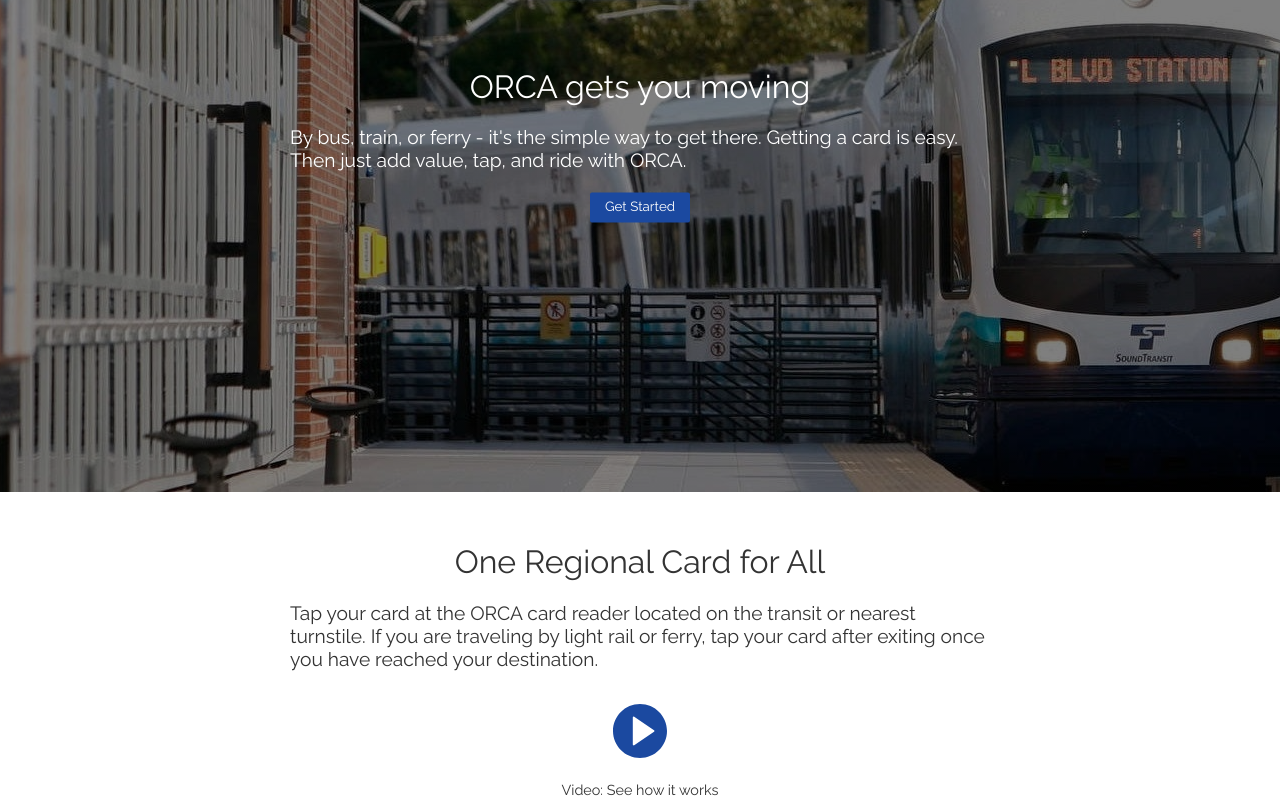
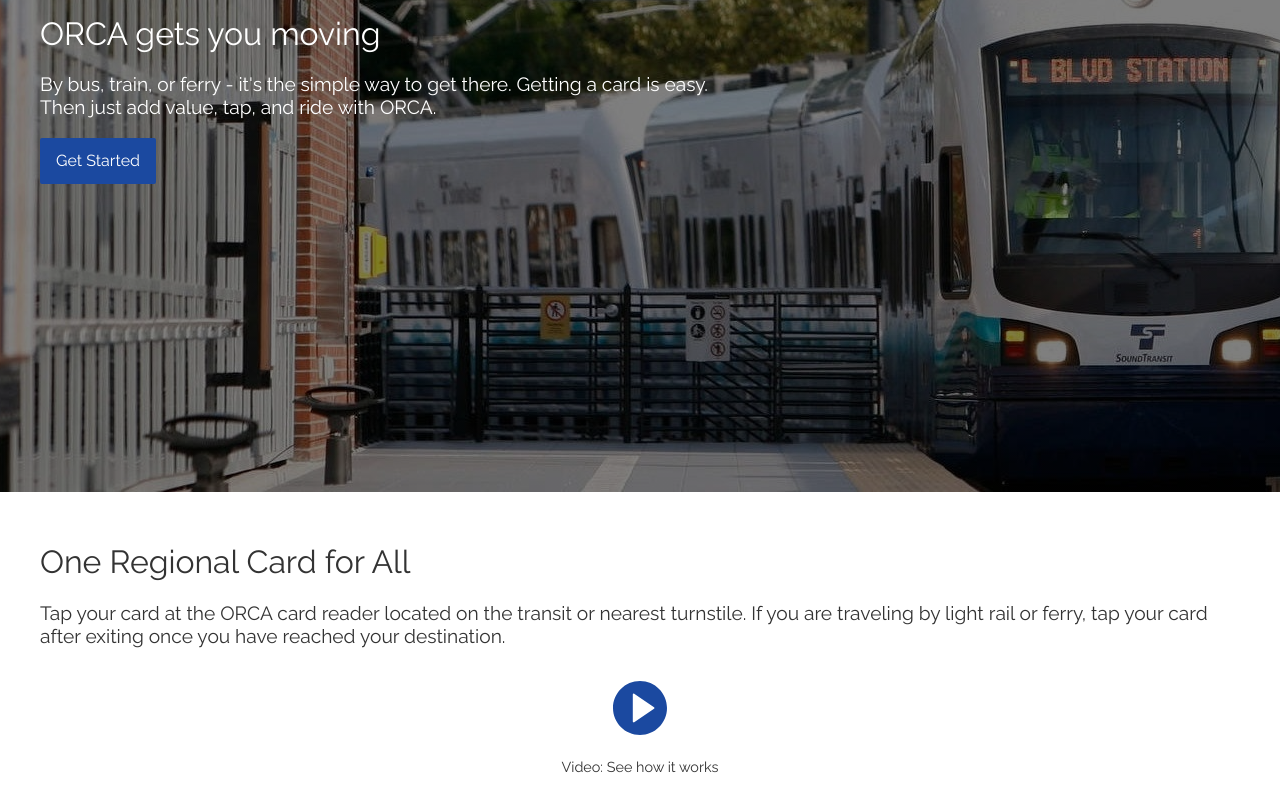
Before and after one commit to gameofjones/orca, an Angular app in the folder orca/: page /orca/ in a window 1280 px wide. Shown: the part 220-1020 px from the top of the page. Built offline with nearby package versions, Linux system fonts and the light colour scheme.

Commit message:
Finish restyling home/home.component.html for now...

```diff
--- a/orca/src/app/home/home.component.css
+++ b/orca/src/app/home/home.component.css
@@ -26,7 +26,7 @@
     cursor: pointer;
 }
 
-.hero {
+.hero-background {
     position: relative;
     height: 645px;
     max-height: calc(100vh - 69px);
@@ -37,23 +37,20 @@
     padding: 0px;
 }
 
-.hero-text-container {
-    position: absolute;
-    top: 50%;
-    width: 100%;
-    -moz-transform: translateY(-70%);
-    -ms-transform: translateY(-70%);
-    -webkit-transform: translateY(-70%);
-    transform: translateY(-70%);
+.hero-container {
+    display: flex;
+    height: 70%;
+    padding: 16px;
     color: white;
 }
 
-.hero-center {
-    width: 90%;
-    margin-right: auto;
-    margin-left: auto;
-    padding-left: 0.625rem;
-    padding-right: 0.625rem;
+.c {
+    margin: auto;
+    width: 1200px;
+}
+
+.d {
+    width: 100%;
     max-width: 700px;
 }
 
@@ -80,14 +77,14 @@
     display: flex;
     -webkit-flex-wrap: wrap;
     flex-wrap: wrap;
-    max-width: 1400px;
+    max-width: 1200px;
     padding: 30px 20px;
     margin-right: auto;
     margin-left: auto;
 }
 
 .about-cell {
-    padding: 0 20px 0 0;
+    padding: 0 10px;
 }
 
 .about-svg {
@@ -118,14 +115,17 @@
 }
 
 .how-to-container {
-    max-width: 1200px;
     padding: 30px 20px;
     margin-right: auto;
     margin-left: auto;
 }
 
+.how-to {
+    max-width: 1200px;
+    margin: auto;
+}
+
 .how-to-subtitle {
-    max-width: 700px;
     margin: auto;
 }
 
--- a/orca/src/app/home/home.component.html
+++ b/orca/src/app/home/home.component.html
@@ -1,19 +1,23 @@
-<div class="hero">
-    <div class="hero-text-container">
-        <div class="hero-center">
-            <h1 style="text-align: center">{{ heroText }}</h1>
-                <p><span style="color: white">{{ heroSubText }}</span></p>
-            <div style="text-align: center"><button class="btn">{{ getStarted }}</button></div>
+<div class="hero-background">
+    <div class="hero-container">
+        <div class="c">
+            <div class="d">
+                <h1>{{ heroText }}</h1>
+                    <p><span style="color: white">{{ heroSubText }}</span></p>
+                <button class="btn" style="height: 2.875rem; width: 7.25rem; font-size: 1em">{{ getStarted }}</button>
+            </div>
         </div>
     </div>
 </div>
-<div id="how-to" class="how-to-container">
-    <h1 style="text-align: center">{{ orca }}</h1>
-    <p class="how-to-subtitle">{{ howTo }}</p>
-    <div class="play-button-container">
-        <a href="#overlay"><span class="play-button"></span></a>
+<div class="how-to-container">
+    <div id="how-to" class="how-to">
+        <h1>{{ orca }}</h1>
+        <p class="how-to-subtitle">{{ howTo }}</p>
+        <div class="play-button-container">
+            <a href="#overlay"><span class="play-button"></span></a>
+        </div>
+        <p class="play-button-subtitle">{{ video }}</p>
     </div>
-    <p class="play-button-subtitle">{{ video }}</p>
 </div>
 <div class="about-container">
     <div class="grid about">
--- a/orca/src/index.html
+++ b/orca/src/index.html
@@ -7,9 +7,94 @@
   <meta name="viewport" content="width=device-width, initial-scale=1">
   <link href="https://fonts.googleapis.com/css?family=Raleway" rel="stylesheet">
   <link rel="icon" type="image/png" href="crown-1.png">
+  <style>
+    .loader {
+        color: #1b49a0;
+        font-size: 90px;
+        text-indent: -9999em;
+        overflow: hidden;
+        width: 1em;
+        height: 1em;
+        border-radius: 50%;
+        margin: 72px auto;
+        position: relative;
+        -webkit-transform: translateZ(0);
+        -ms-transform: translateZ(0);
+        transform: translateZ(0);
+        -webkit-animation: load6 1.7s infinite ease, round 1.7s infinite ease;
+        animation: load6 1.7s infinite ease, round 1.7s infinite ease;
+        position: absolute;
+        left: 45%;
+        top: 30%;
+      }
+      @-webkit-keyframes load6 {
+        0% {
+          box-shadow: 0 -0.83em 0 -0.4em, 0 -0.83em 0 -0.42em, 0 -0.83em 0 -0.44em, 0 -0.83em 0 -0.46em, 0 -0.83em 0 -0.477em;
+        }
+        5%,
+        95% {
+          box-shadow: 0 -0.83em 0 -0.4em, 0 -0.83em 0 -0.42em, 0 -0.83em 0 -0.44em, 0 -0.83em 0 -0.46em, 0 -0.83em 0 -0.477em;
+        }
+        10%,
+        59% {
+          box-shadow: 0 -0.83em 0 -0.4em, -0.087em -0.825em 0 -0.42em, -0.173em -0.812em 0 -0.44em, -0.256em -0.789em 0 -0.46em, -0.297em -0.775em 0 -0.477em;
+        }
+        20% {
+          box-shadow: 0 -0.83em 0 -0.4em, -0.338em -0.758em 0 -0.42em, -0.555em -0.617em 0 -0.44em, -0.671em -0.488em 0 -0.46em, -0.749em -0.34em 0 -0.477em;
+        }
+        38% {
+          box-shadow: 0 -0.83em 0 -0.4em, -0.377em -0.74em 0 -0.42em, -0.645em -0.522em 0 -0.44em, -0.775em -0.297em 0 -0.46em, -0.82em -0.09em 0 -0.477em;
+        }
+        100% {
+          box-shadow: 0 -0.83em 0 -0.4em, 0 -0.83em 0 -0.42em, 0 -0.83em 0 -0.44em, 0 -0.83em 0 -0.46em, 0 -0.83em 0 -0.477em;
+        }
+      }
+      @keyframes load6 {
+        0% {
+          box-shadow: 0 -0.83em 0 -0.4em, 0 -0.83em 0 -0.42em, 0 -0.83em 0 -0.44em, 0 -0.83em 0 -0.46em, 0 -0.83em 0 -0.477em;
+        }
+        5%,
+        95% {
+          box-shadow: 0 -0.83em 0 -0.4em, 0 -0.83em 0 -0.42em, 0 -0.83em 0 -0.44em, 0 -0.83em 0 -0.46em, 0 -0.83em 0 -0.477em;
+        }
+        10%,
+        59% {
+          box-shadow: 0 -0.83em 0 -0.4em, -0.087em -0.825em 0 -0.42em, -0.173em -0.812em 0 -0.44em, -0.256em -0.789em 0 -0.46em, -0.297em -0.775em 0 -0.477em;
+        }
+        20% {
+          box-shadow: 0 -0.83em 0 -0.4em, -0.338em -0.758em 0 -0.42em, -0.555em -0.617em 0 -0.44em, -0.671em -0.488em 0 -0.46em, -0.749em -0.34em 0 -0.477em;
+        }
+        38% {
+          box-shadow: 0 -0.83em 0 -0.4em, -0.377em -0.74em 0 -0.42em, -0.645em -0.522em 0 -0.44em, -0.775em -0.297em 0 -0.46em, -0.82em -0.09em 0 -0.477em;
+        }
+        100% {
+          box-shadow: 0 -0.83em 0 -0.4em, 0 -0.83em 0 -0.42em, 0 -0.83em 0 -0.44em, 0 -0.83em 0 -0.46em, 0 -0.83em 0 -0.477em;
+        }
+      }
+      @-webkit-keyframes round {
+        0% {
+          -webkit-transform: rotate(0deg);
+          transform: rotate(0deg);
+        }
+        100% {
+          -webkit-transform: rotate(360deg);
+          transform: rotate(360deg);
+        }
+      }
+      @keyframes round {
+        0% {
+          -webkit-transform: rotate(0deg);
+          transform: rotate(0deg);
+        }
+        100% {
+          -webkit-transform: rotate(360deg);
+          transform: rotate(360deg);
+        }
+      }
+  </style>
 </head>
 <script></script>
 <body style="margin: 0; color: #333; font-family: 'Raleway', sans-serif">
-    <app-root>Loading...</app-root>
+    <app-root><div class="loader"></div></app-root>
 </body>
 </html>
```
